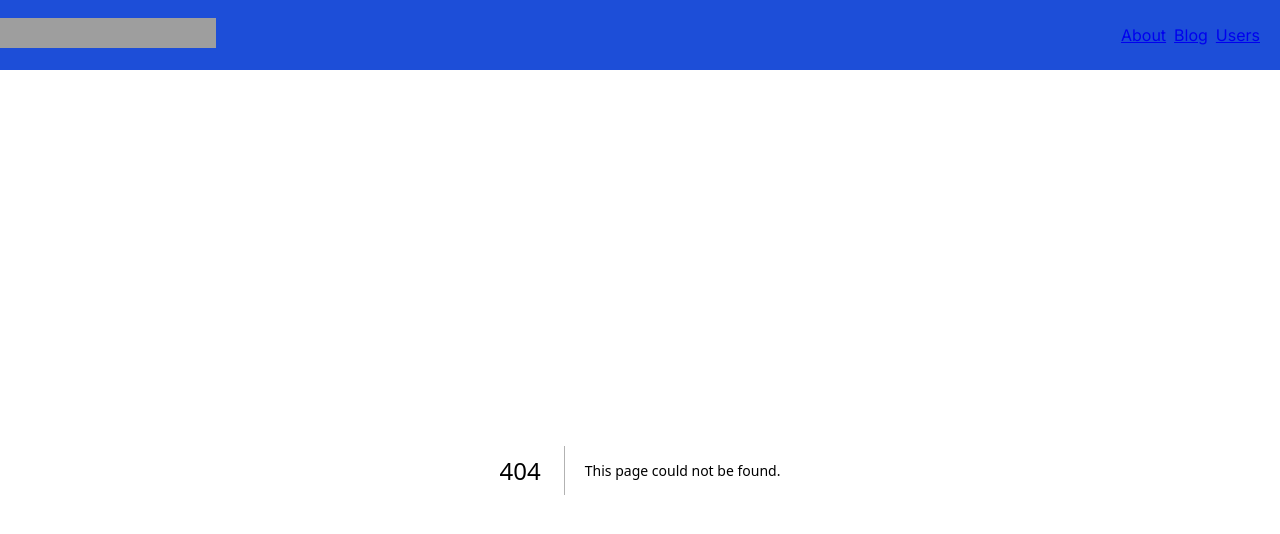
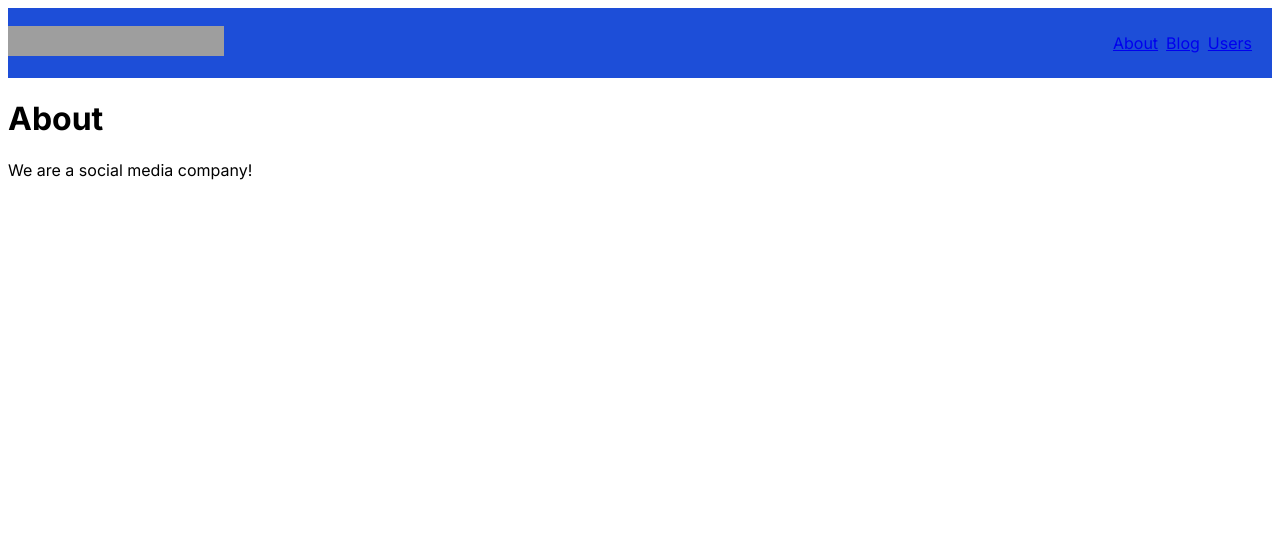
Before and after one commit to XiovV/nextjs-course, a Next.js app in the folder myspace/: page /about in a window 1280 px wide. Before the commit this address had no page. Shown: the top 534 px of the page. Built offline with nearby package versions, Linux system fonts and the light colour scheme; grey boxes are pictures that could not be loaded.

Commit message:
feat: add about us page

```diff
--- /dev/null
+++ b/myspace/app/about/page.tsx
@@ -0,0 +1,15 @@
+import { Metadata } from "next";
+
+export const metadata: Metadata = {
+  title: "About Us",
+  description: "We are a social media company.",
+};
+
+export default async function About() {
+  return (
+    <main>
+      <h1>About</h1>
+      <p>We are a social media company!</p>
+    </main>
+  );
+}
```
